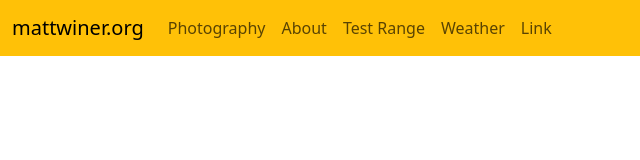
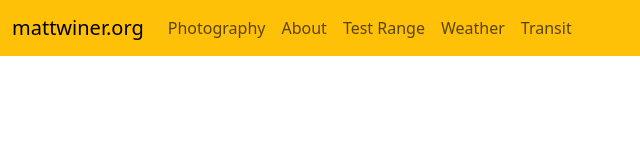
Before and after one commit to matwin04/mattwiner.org, a website: page views/partials/navbar.html in a window 1280 px wide. Shown: the full height of the page, 0-640 px from the left. Drawn offline with nearby package versions, Linux system fonts and the light colour scheme.

Commit message:
Update navbar.html

```diff
--- a/views/partials/navbar.html
+++ b/views/partials/navbar.html
@@ -29,7 +29,7 @@
             <a class="nav-link" href="/weather">Weather</a>
           </li>
           <li class="nav-item">
-            <a class="nav-link" href="/">Link</a>
+            <a class="nav-link" href="/transit">Transit</a>
           </li>
         </ul>
       </div>
```
